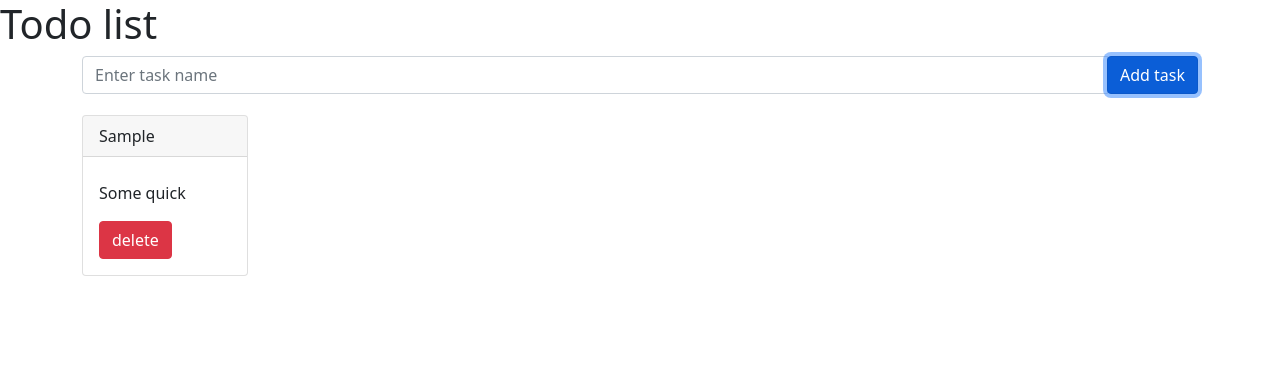
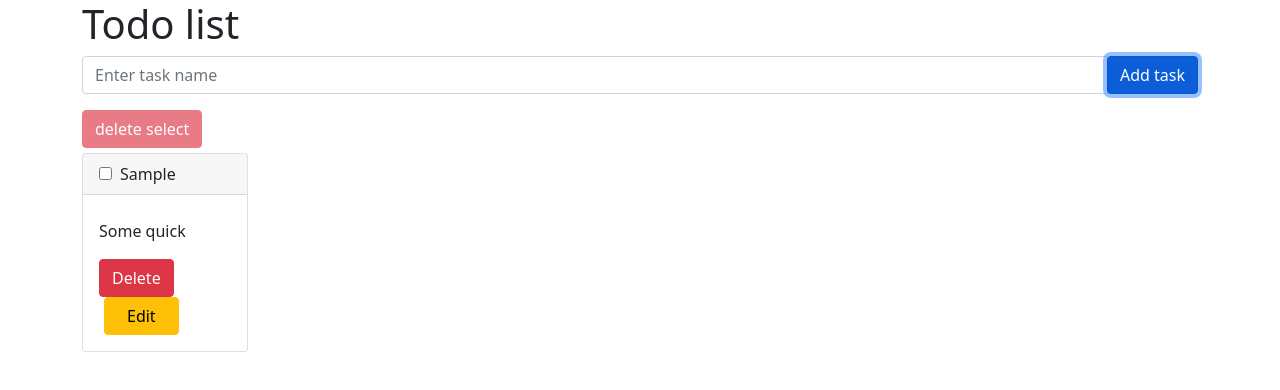
Before and after one commit to Khachatur93/React_To-Do_List, a React (Create React App) app: page / in a window 1280 px wide. Both pictures are taken after typing "Sample" into the empty fields and a click on the button "Add task". Shown: the top 390 px of the page. Built offline with nearby package versions, Linux system fonts and the light colour scheme.

Commit message:
add checkbox function

```diff
--- a/src/components/Todo/Todo.js
+++ b/src/components/Todo/Todo.js
@@ -16,13 +16,16 @@ export default class Todo extends Component {
   state = {
     inputValue: "",
     tasks: [],
+    selectedTasks: new Set(),
   };
   handleChang = (event) => {
+    // save to state  input values
     this.setState({
       inputValue: event.target.value,
     });
   };
   addTask = () => {
+    // add task
     const inputValue = this.state.inputValue.trim();
     const { tasks } = this.state;
     if (!inputValue) {
@@ -38,17 +41,46 @@ export default class Todo extends Component {
     });
   };
   deleteTask = (taskId) => {
+    // delete task
     const { tasks } = this.state;
     const todo = tasks.filter((task) => taskId !== task._id);
     this.setState({
       tasks: todo,
     });
   };
+  toggleTask = (taskId) => {
+    // add to state all checked tasks
+    const selectedTasks = new Set(this.state.selectedTasks);
+
+    if (selectedTasks.has(taskId)) {
+      selectedTasks.delete(taskId);
+    } else {
+      selectedTasks.add(taskId);
+    }
+    this.setState({
+      selectedTasks,
+    });
+  };
+  deleteSelect = () => {
+    // delete all checked tasks
+
+    const { selectedTasks, tasks } = this.state;
+
+    const newTasks = tasks.filter((task) => {
+      if (selectedTasks.has(task._id)) {
+        return false;
+      }
+      return true;
+    });
+    this.setState({
+      tasks: newTasks,
+      selectedTasks: new Set(),
+    });
+  };
 
   render() {
-    const { tasks, inputValue } = this.state;
-
-    let list = tasks.map((el) => {
+    const { tasks, inputValue, selectedTasks } = this.state;
+    let list = tasks.map((task) => {
       return (
         <Col
           xl={2}
@@ -58,29 +90,42 @@ export default class Todo extends Component {
           xs={12}
           style={{ margin: "  5px  0px" }}
         >
-          <Card key={el._id}>
-            <Card.Header>{el.title}</Card.Header>
+          <Card key={task._id}>
+            <Card.Header>
+              <input
+                type="checkbox"
+                onClick={() => this.toggleTask(task._id)}
+                style={{ marginRight: "8px" }}
+              />
+              {task.title}
+            </Card.Header>
             <Card.Body>
               <Card.Title></Card.Title>
               <Card.Text>Some quick</Card.Text>
-              <Button onClick={() => this.deleteTask(el._id)} variant="danger">
-                delete
+              <Button
+                onClick={() => this.deleteTask(task._id)}
+                variant="danger"
+              >
+                Delete
+              </Button>
+              <Button
+                variant="warning"
+                style={{ marginLeft: "5px", padding: "6px 22px" }}
+              >
+                Edit
               </Button>
             </Card.Body>
           </Card>
         </Col>
       );
-
-      // <li key={index}> {el}</li>;
     });
 
     return (
       <div>
-        <h1>Todo list</h1>
-
         <Container>
           <Row>
             <Col>
+              <h1>Todo list</h1>
               <InputGroup className="mb-3">
                 <FormControl
                   placeholder="Enter task name"
@@ -99,7 +144,13 @@ export default class Todo extends Component {
               </InputGroup>
             </Col>
           </Row>
-
+          <Button
+            onClick={this.deleteSelect}
+            variant="danger"
+            disabled={!selectedTasks.size}
+          >
+            delete select
+          </Button>
           <Row>{list}</Row>
         </Container>
       </div>
```
